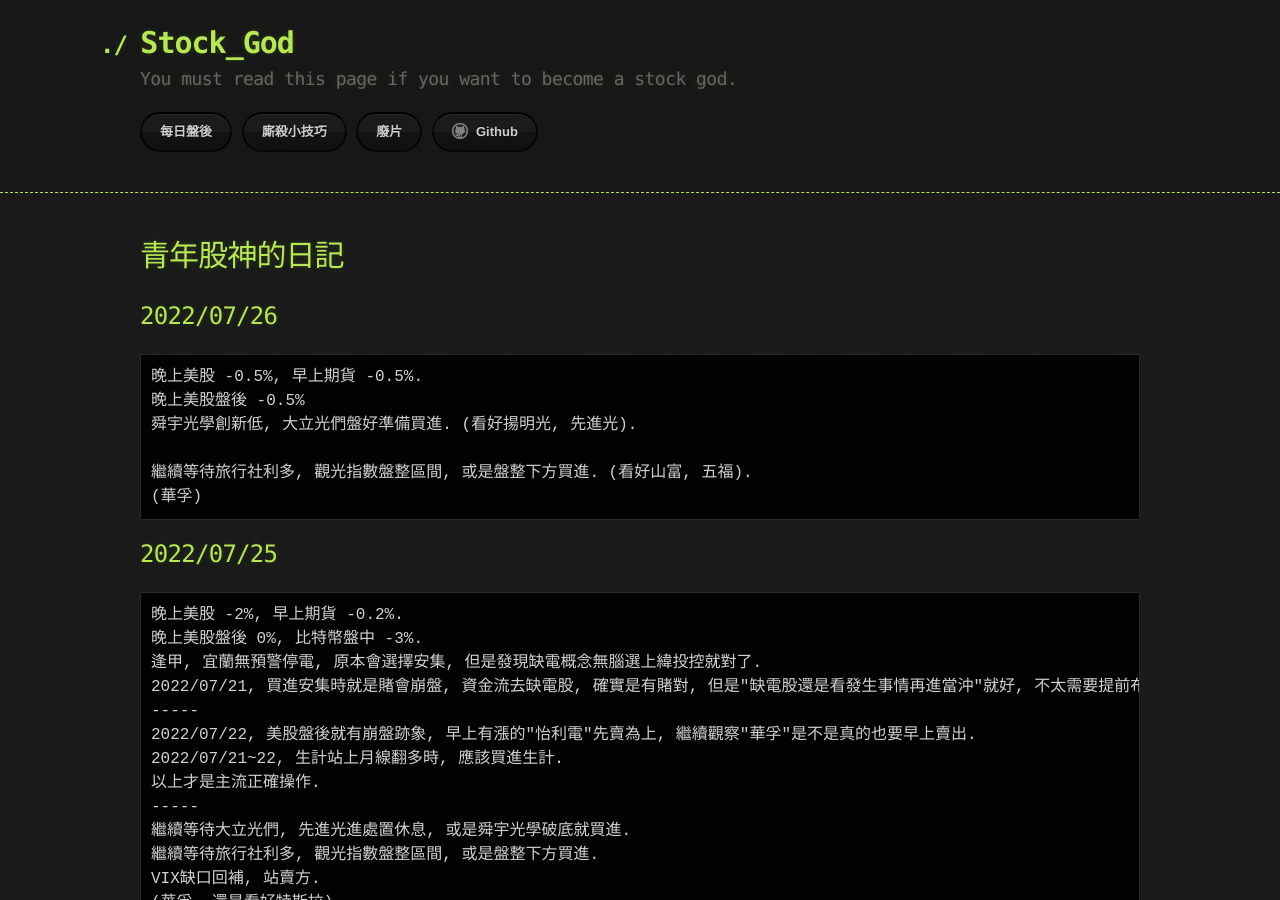
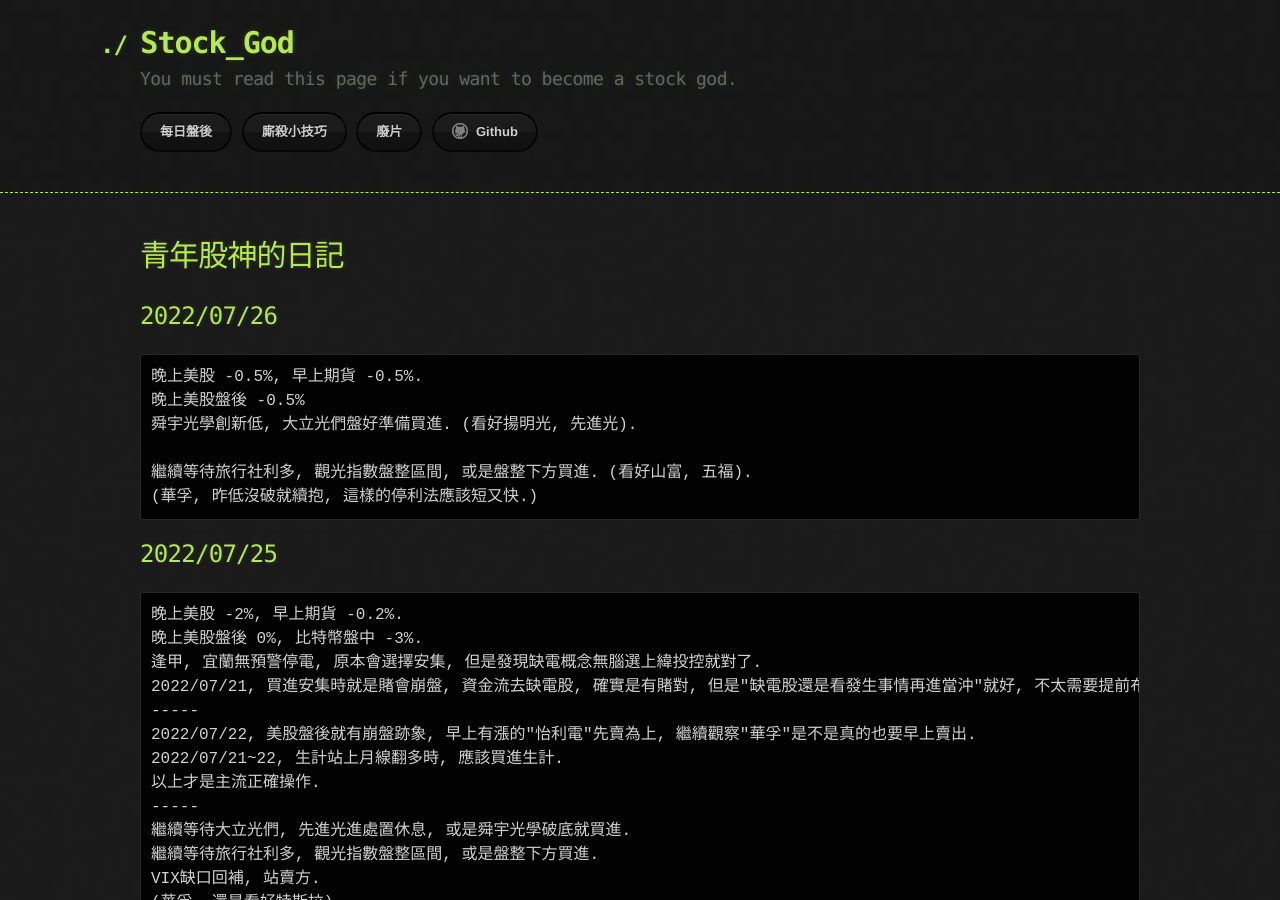
Before and after one commit to lepg5487/Stock_God, a Jekyll site: the page built from index.md, in a window 1280 px wide and 900 px high. Built offline with Jekyll 4.4.1, drawn with Linux system fonts in a browser that asks for light colours; our own code applies the rules of GitHub Pages for plain Markdown files.

Commit message:
Update index.md

````diff
--- a/index.md
+++ b/index.md
@@ -10,7 +10,7 @@ layout: testlayouts
 舜宇光學創新低, 大立光們盤好準備買進. (看好揚明光, 先進光).
 
 繼續等待旅行社利多, 觀光指數盤整區間, 或是盤整下方買進. (看好山富, 五福).
-(華孚)
+(華孚, 昨低沒破就續抱, 這樣的停利法應該短又快.)
 ```
 
 ## 2022/07/25
````
